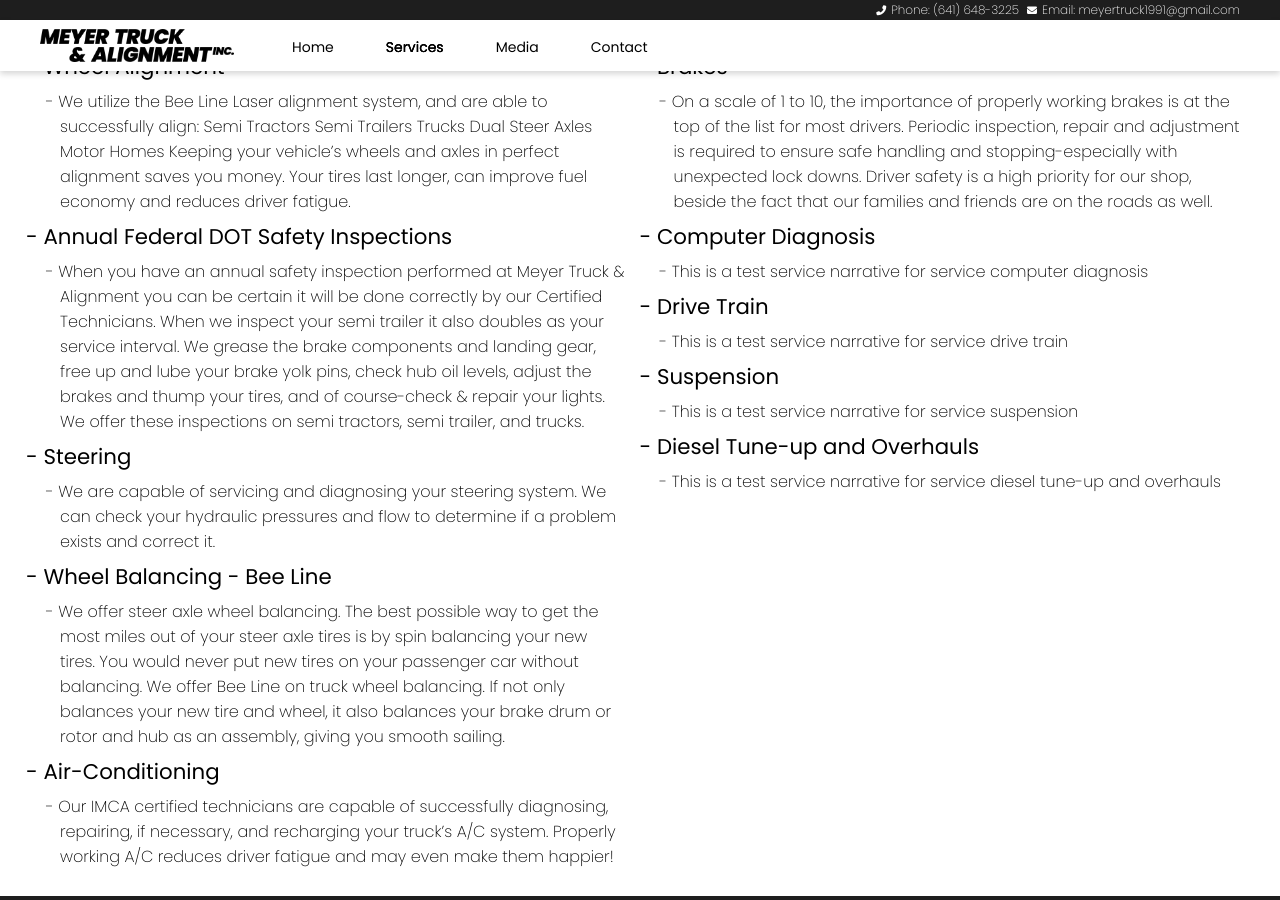
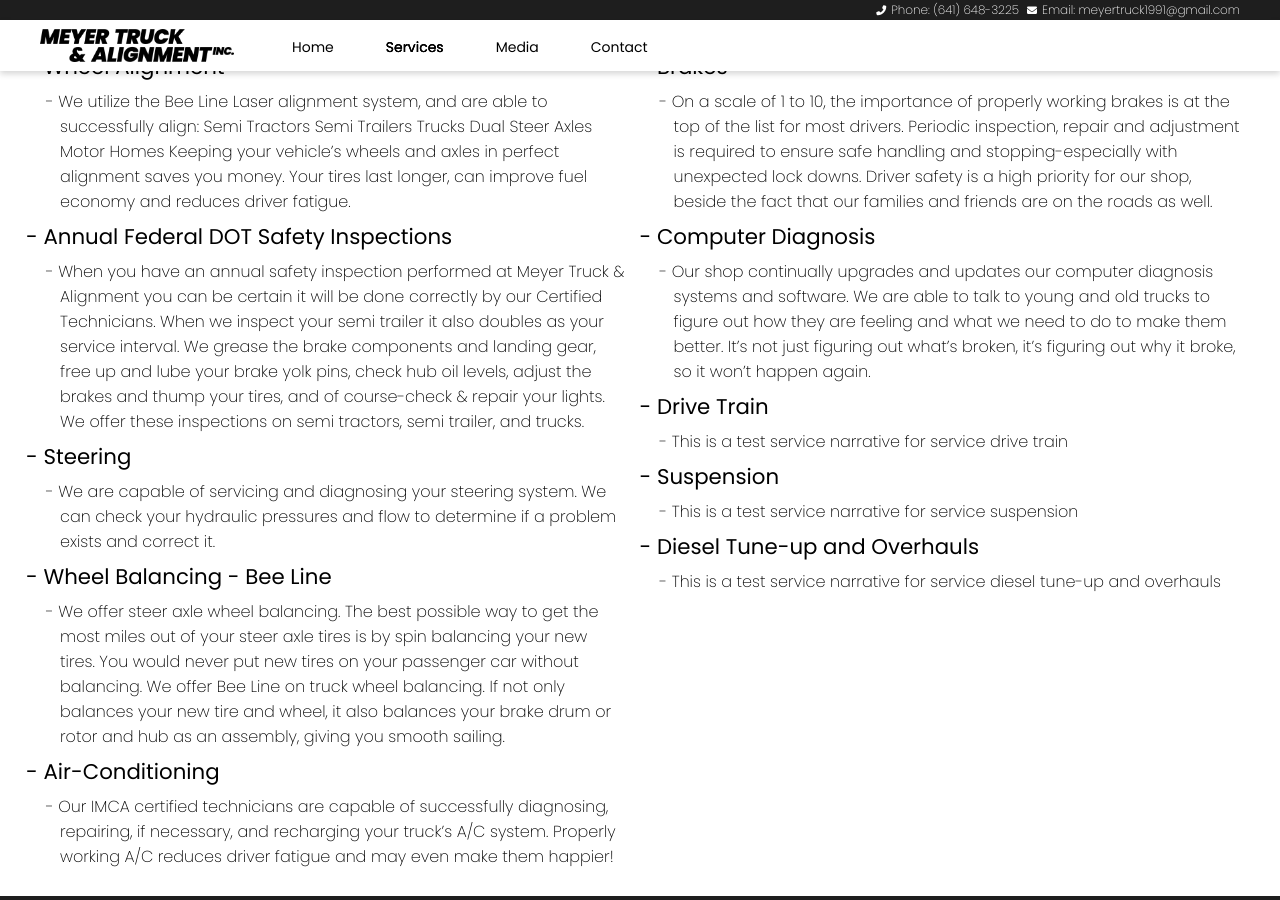
Before and after one commit to Abkes-Solutions-LLC/meyer-truck-and-alignment-website, a Jekyll site: the page built from services.html, in a window 1280 px wide and 900 px high, scrolled down 470 px. Built offline with Jekyll 4.4.1, drawn with Linux system fonts in a browser that asks for light colours; nearby versions of some CDN libraries.

Commit message:
Updated Computer Diagnosis

```diff
--- a/_services/computer-diagnosis.markdown
+++ b/_services/computer-diagnosis.markdown
@@ -3,4 +3,4 @@
 date: 2022-03-11 11:54:00 -06:00
 ---
 
-This is a test service narrative for service computer diagnosis
+Our shop continually upgrades and updates our computer diagnosis systems and software.  We are able to talk to young and old trucks to figure out how they are feeling and what we need to do to make them better.  It's not just figuring out what's broken, it's figuring out why it broke, so it won't happen again.
```
